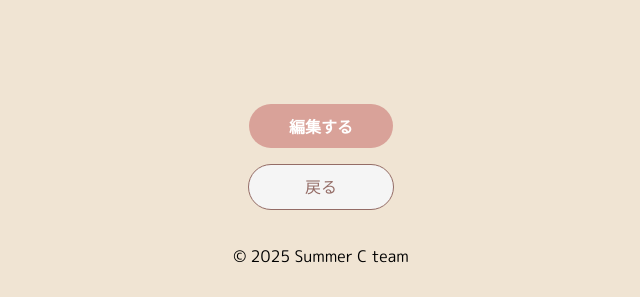
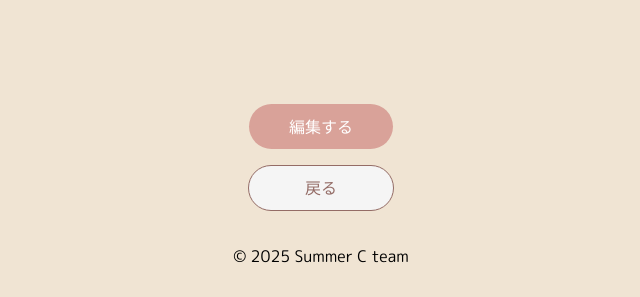
Before and after one commit to summer-hackathon-c/closet-search, a Django app: template src/items/templates/items/detail.html in a window 1280 px wide. Shown: the part 500-797 px from the top of the page, without its empty margins (319-959 px from the left). Run offline with Django 4.2, Linux system fonts and the light colour scheme; the template is opened without the code that fills it: values that come from a table or form of the project are taken from there, others are empty; tables that the repository leaves empty hold one stand-in row (values such as "Sample post"); parts of the project's set-up code (start-up, migrations or seed data) failed here and were passed over; some libraries are stand-ins or nearby versions.

Commit message:
編集するボタンのフォント修正

```diff
--- a/src/items/templates/items/detail.html
+++ b/src/items/templates/items/detail.html
@@ -28,7 +28,7 @@
         {% endfor %}
     </div>
     <div class="detail-btn-container">
-        <a href="{% url 'item-edit' item.pk %}" class="detail-btn-action btn-edit">編集する</a>
+        <a href="{% url 'item-edit' item.pk %}" class="detail-btn-action btn-edit font-regular">編集する</a>
         <a href="{% url 'item-list' %}" class="detail-btn-action btn-back font-regular">戻る</a>
     </div>
 </div>
```
